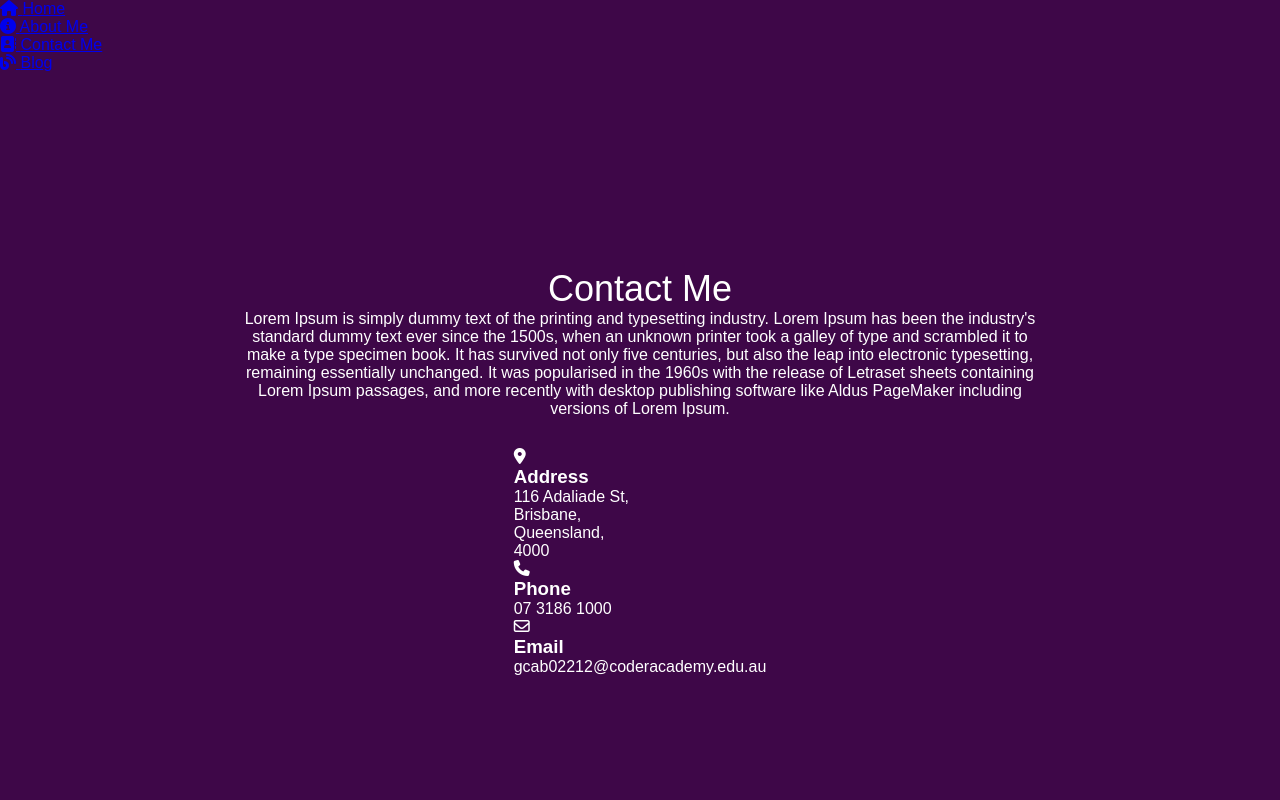
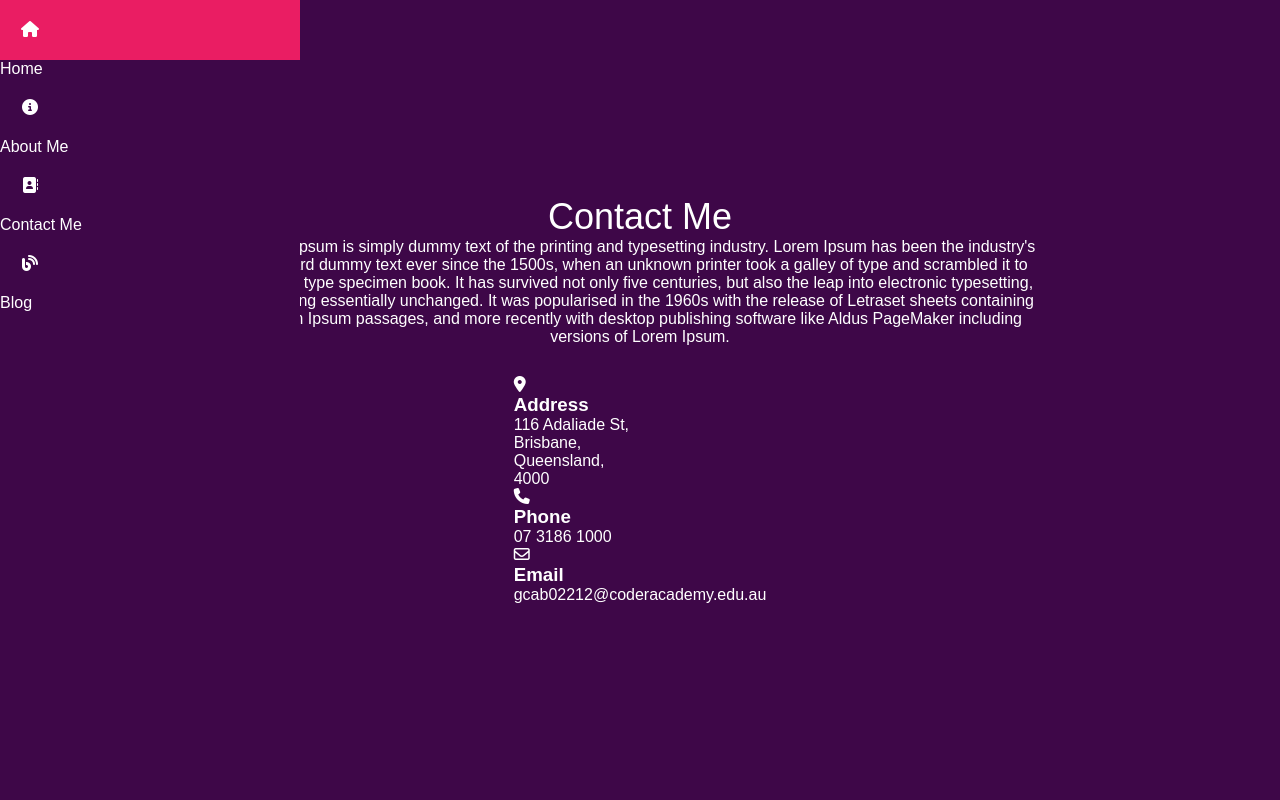
Before and after one commit to BramGough98/bramgough_T1A2-portfolio-, a plain HTML site: page contact.html in a window 1280 px wide. Shown: the top 800 px of the page. Drawn offline with Linux system fonts and the light colour scheme.

Commit message:
fixed contact side bar responce issue

```diff
--- a/about.css
+++ b/about.css
@@ -109,7 +109,6 @@ body {background-color:#3e0748}
   }
   .about
   {
-
     padding:50px;
     display: flex;
     justify-content: center;
--- a/contact.css
+++ b/contact.css
@@ -8,7 +8,6 @@
 
 .contact
 {
-    position:relative;
     min-height: 100vh;
     padding:50px;
     display: flex;
@@ -190,3 +189,91 @@ body {background-color:#3e0748}
       margin-top:15px;
       color:white;
   }
+
+
+body {background-color:#3e0748}
+
+.navigation
+{
+    position: fixed;
+    width: 60px;
+    height: 100%;
+    background: #3e0748;
+    transition: 0.5s;
+    overflow: hidden
+
+}
+.navigation:hover
+{
+    width: 300px
+}
+
+.navigation ul
+{
+    position: absolute;
+    top:0;
+    left:0;
+    width: 100%;
+}
+.navigation ul li
+{
+    position: relative;
+    width:100%;
+    list-style: none;
+}
+.navigation ul li :hover
+{background: #ea1d63}
+
+.navigation ul li a
+{
+    position: relative;
+    display: block;
+    width: 100%;
+    display: flex;
+    text-decoration: none;
+    color:#fff;
+}
+.navigation ul li a .icon
+{
+    position: relative;
+    display: block;
+    min-width: 60px;
+    height: 60px;
+    line-height: 60px;
+    text-align:center;
+}
+.naivgation ul li a .icon .fa
+{
+    font-size: 24px;
+}
+.navigation ul li a .title
+{
+    position: relative;
+    display: block;
+    padding: 0 10px;
+    height: 60px;
+    line-height: 60px;
+    text-align: start;
+    white-space:nowrap;
+}
+
+.toggle.active
+{background: #ea1d63}
+
+.toggle:before
+{
+    content:'\f0c9';
+    font-family: fontawesome;
+    position: absolute;
+    width: 100%;
+    height: 100%;
+    line-height: 60px;
+    text-align:center;
+    font-size: 24px;
+    color:#fff;
+}
+
+.toggle.active:before
+{
+    content: '\f00d'
+}
```
Also changed, not shown: blog.css (+5 -5 lines).
